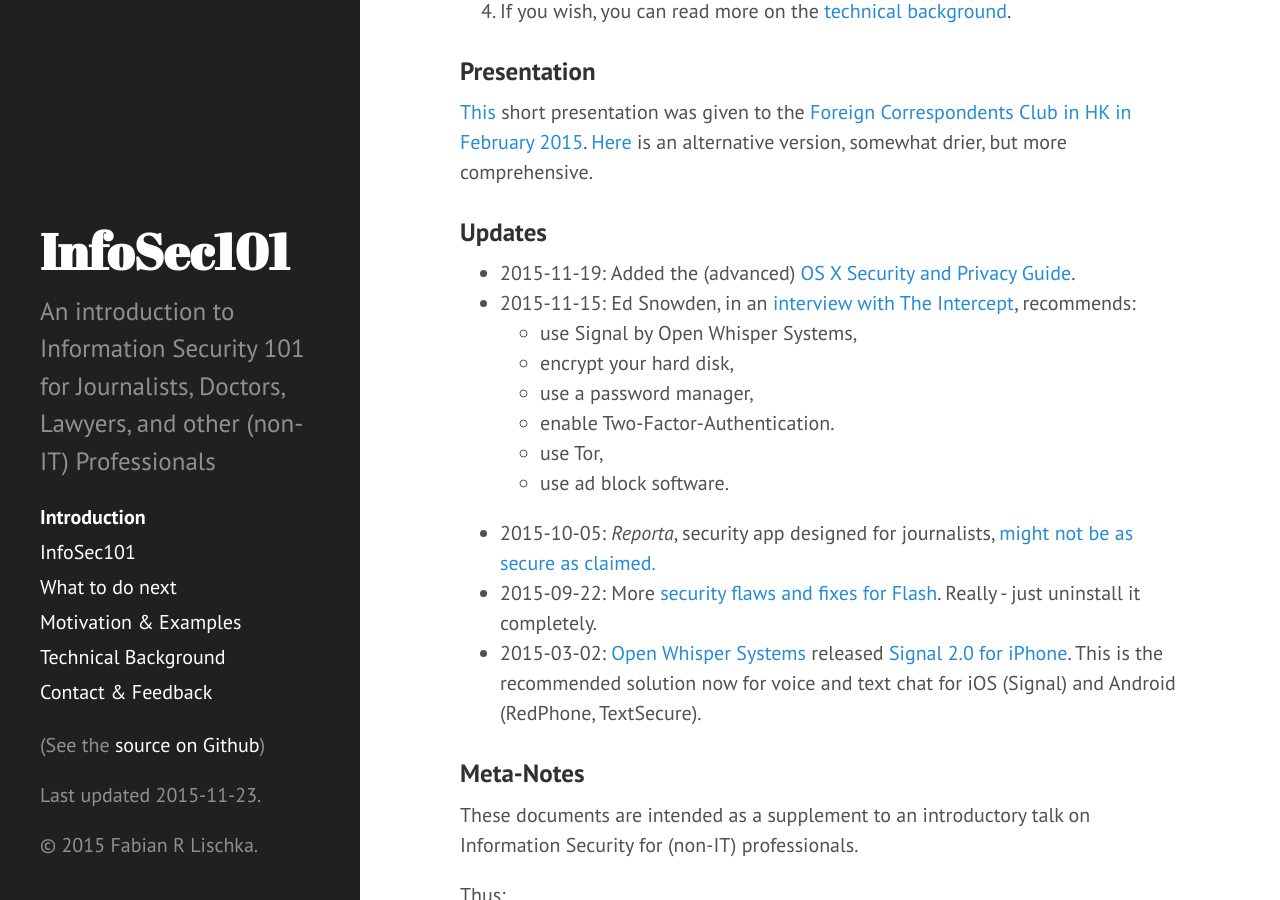
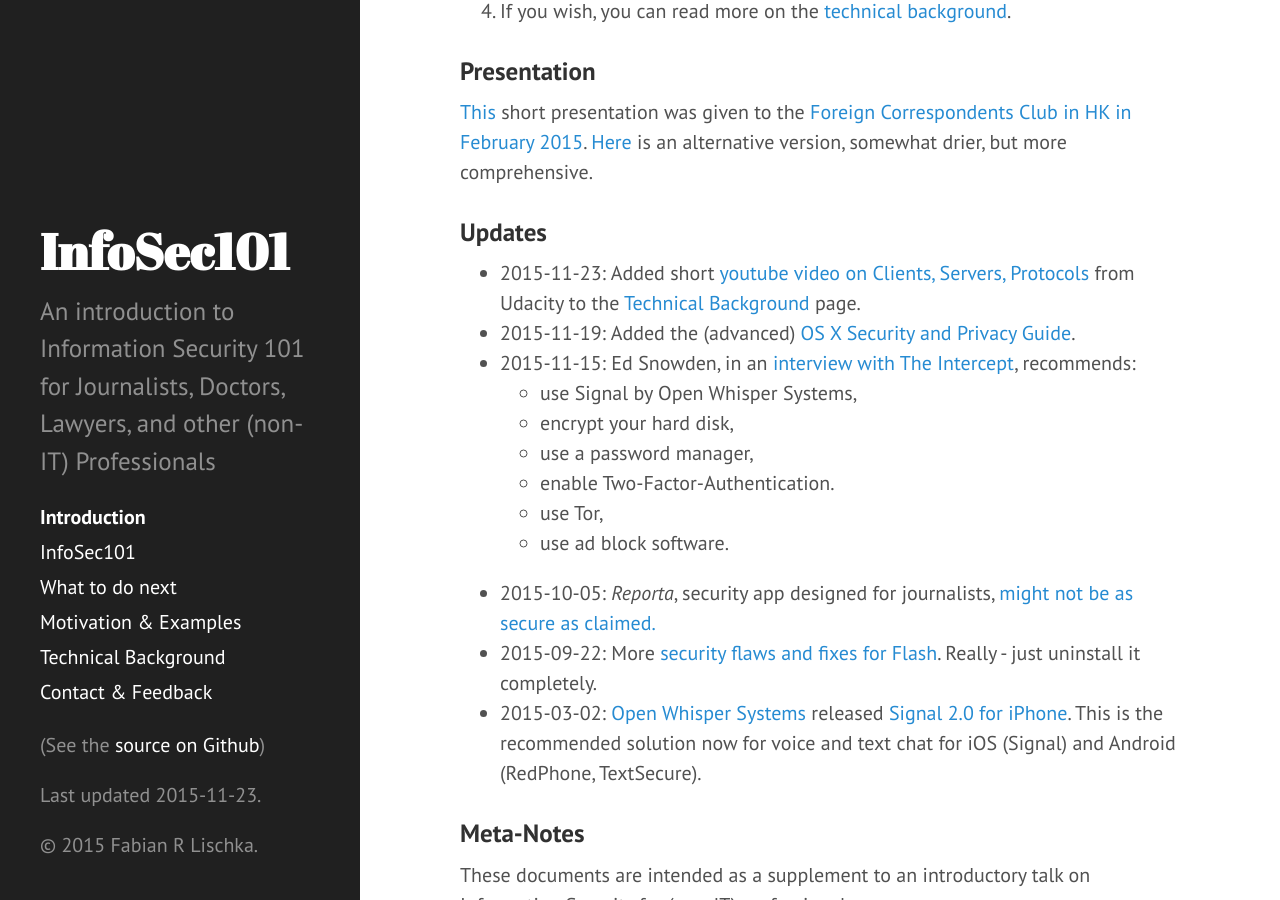
Before and after one commit to fabianlischka/InfoSec101, a Jekyll site: the page built from index.md, in a window 1280 px wide and 900 px high, scrolled down 663 px. Built offline with Jekyll 4.4.1, drawn with Linux system fonts in a browser that asks for light colours; Markdown is read by kramdown in place of the engine named in the settings.

Commit message:
added Udacity video on Clients, Servers, Protocols to tech background

```diff
--- a/index.md
+++ b/index.md
@@ -24,6 +24,7 @@
 
 ### Updates
 
+* 2015-11-23: Added short [youtube video on Clients, Servers, Protocols](https://www.youtube.com/watch?v=gE5WUbmb6Cc) from Udacity to the [Technical Background](p4-TechnicalBackground) page.
 * 2015-11-19: Added the (advanced) [OS X Security and Privacy Guide](https://github.com/drduh/OS-X-Security-and-Privacy-Guide).
 * 2015-11-15: Ed Snowden, in an [interview with The Intercept](https://theintercept.com/2015/11/12/edward-snowden-explains-how-to-reclaim-your-privacy/), recommends:
     * use Signal by Open Whisper Systems,
```
Also changed, not shown: p4-TechnicalBackground.md (+1 -0 lines).
